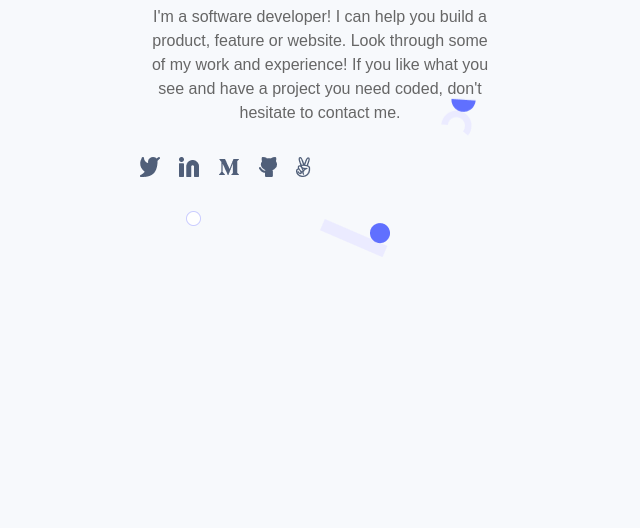
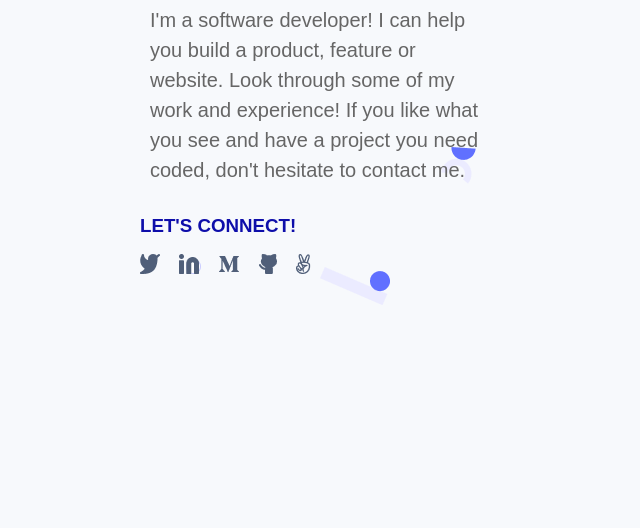
Before and after one commit to zaidy-mughal/Figma-Portfolio, a website: page index.html in a window 1280 px wide. Shown: the part 272-800 px from the top of the page, without its empty margins (320-960 px from the left). Drawn offline with Linux system fonts and the light colour scheme.

Commit message:
Updated files

```diff
--- a/index.html
+++ b/index.html
@@ -13,13 +13,13 @@
         </header>
 
         <section class="main-content">
-            <h1>I'm M.Zaid Amjad.<br>Glad to see you!</h1>
+            <h1>I'm M.Zaid Amjad. Glad to see you!</h1>
             <p>
                 I'm a software developer! I can help you build a product, feature or website.
                 Look through some of my work and experience! If you like what you see and have a
                 project you need coded, don't hesitate to contact me.
             </p>
-
+            <h3>LET'S CONNECT! </h3>
             <div class="social-links">
                 <a href="#"><img src="src/social media icons.png" alt="social"></a>
             </div>
--- a/styles.css
+++ b/styles.css
@@ -1,4 +1,3 @@
-/* Reset some default styles */
 * {
     margin: 0;
     padding: 0;
@@ -21,7 +20,6 @@ body {
     margin: 0 auto;
 }
 
-/* Logo Section */
 .header {
     display: flex;
     justify-content: space-between;
@@ -32,31 +30,37 @@ body {
 .logo {
     font-size: 18px;
     font-weight: bold;
-    color: #000;
+    color: #0712ac;
     text-decoration: none;
 }
 
-/* Main Content Section */
 .main-content {
     margin-top: 40px;
-    text-align: center;
+    text-align: left;
 }
 
 .main-content h1 {
     font-size: 45px;
     color: #1A1A1A;
     margin-bottom: 20px;
+    align-items: left;
 }
 
+
+.main-content h3{
+    margin-bottom: 15px;
+    color: rgb(14, 14, 170);
+}
+
+
 .main-content p {
-    font-size: 16px;
+    font-size: 20px;
     line-height: 1.5;
     color: #666;
     margin-bottom: 30px;
     padding: 0 10px;
 }
 
-/* Social Links */
 .social-links {
     display: flex;
     justify-content: left;
```
